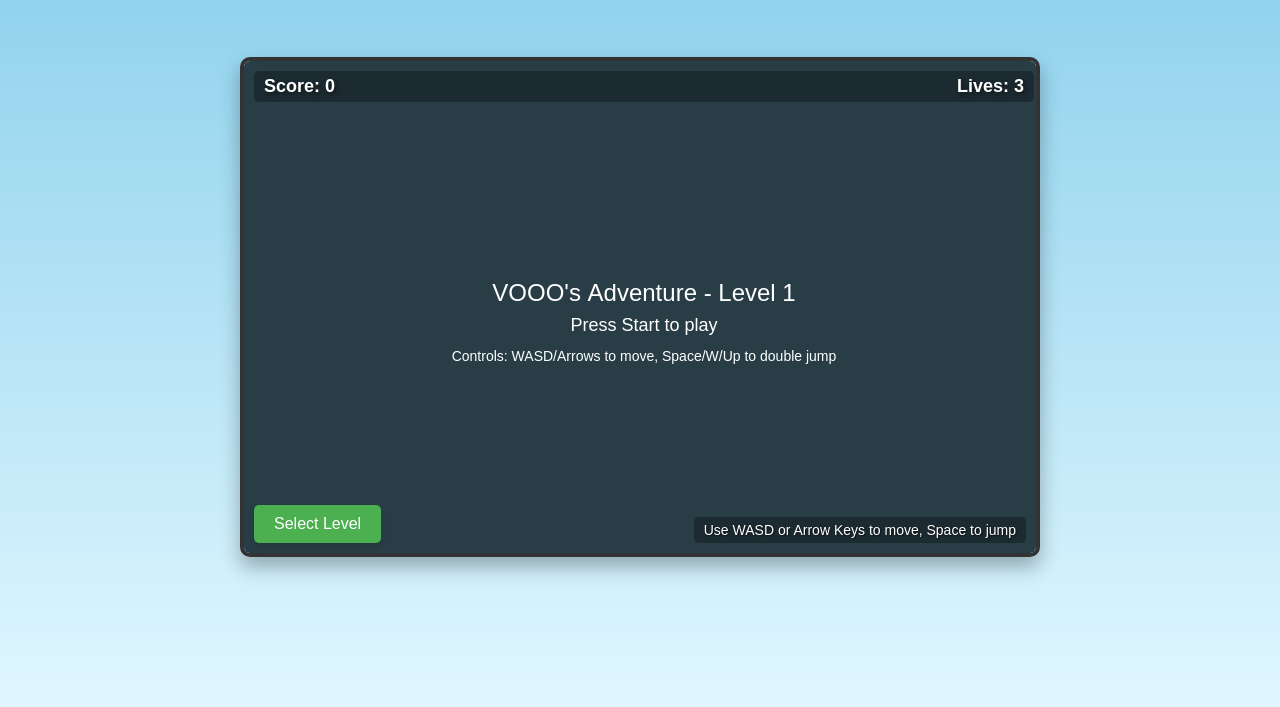
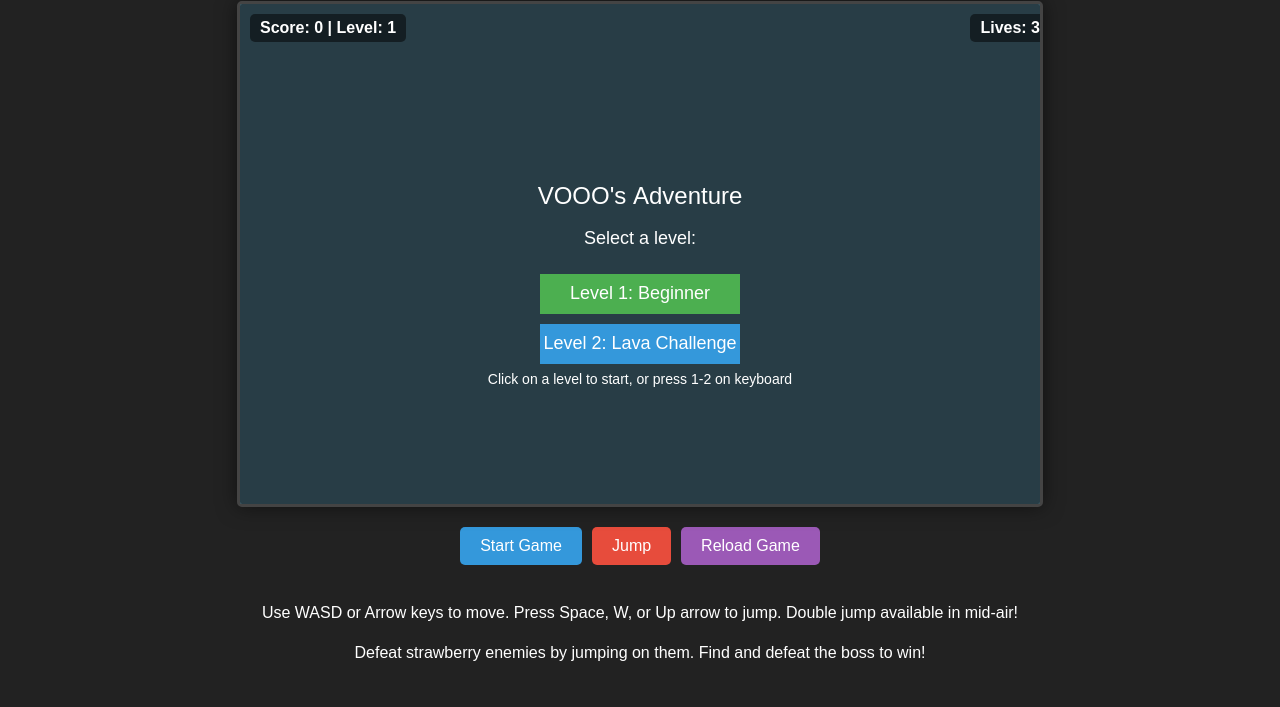
Before and after one commit to pnz1990/vooo-game, a plain HTML site: page index.html in a window 1280 px wide. Shown: the part 93-800 px from the top of the page. Drawn offline with Linux system fonts and the light colour scheme.

Commit message:
Add cache-busting and reload button to fix caching issues

```diff
--- a/index.html
+++ b/index.html
@@ -4,22 +4,158 @@
     <meta charset="UTF-8">
     <meta name="viewport" content="width=device-width, initial-scale=1.0">
     <title>VOOO's Adventure</title>
-    <link rel="stylesheet" href="style.css">
+    <style>
+        body {
+            margin: 0;
+            padding: 0;
+            display: flex;
+            flex-direction: column;
+            align-items: center;
+            justify-content: center;
+            min-height: 100vh;
+            background-color: #222;
+            font-family: Arial, sans-serif;
+            color: white;
+        }
+
+        #gameContainer {
+            position: relative;
+            width: 800px;
+            height: 500px;
+            border: 3px solid #444;
+            border-radius: 5px;
+            overflow: hidden;
+            box-shadow: 0 0 20px rgba(0, 0, 0, 0.5);
+        }
+
+        #gameCanvas {
+            background-color: #87CEEB;
+            width: 100%;
+            height: 100%;
+        }
+
+        #gameUI {
+            position: absolute;
+            top: 0;
+            left: 0;
+            width: 100%;
+            padding: 10px;
+            display: flex;
+            justify-content: space-between;
+            z-index: 10;
+        }
+
+        #score, #lives {
+            background-color: rgba(0, 0, 0, 0.5);
+            padding: 5px 10px;
+            border-radius: 5px;
+            font-weight: bold;
+        }
+
+        #controls {
+            margin-top: 20px;
+            display: flex;
+            gap: 10px;
+        }
+
+        button {
+            padding: 10px 20px;
+            font-size: 16px;
+            background-color: #3498db;
+            color: white;
+            border: none;
+            border-radius: 5px;
+            cursor: pointer;
+            transition: background-color 0.3s;
+        }
+
+        button:hover {
+            background-color: #2980b9;
+        }
+
+        #jumpButton {
+            background-color: #e74c3c;
+        }
+
+        #jumpButton:hover {
+            background-color: #c0392b;
+        }
+
+        h1 {
+            margin-bottom: 10px;
+            color: #3498db;
+            text-shadow: 2px 2px 4px rgba(0, 0, 0, 0.5);
+        }
+
+        #instructions {
+            margin-top: 20px;
+            max-width: 800px;
+            text-align: center;
+            line-height: 1.5;
+        }
+    </style>
 </head>
 <body>
-    <div class="game-container">
-        <div id="game-status">
-            <span id="score">Score: 0</span>
-            <span id="lives">Lives: 3</span>
-        </div>
+    <h1>VOOO's Adventure</h1>
+
+    <div id="gameContainer">
         <canvas id="gameCanvas"></canvas>
-        <div id="controls">
-            <button id="startButton">Select Level</button>
-        </div>
-        <div id="instructions">
-            <p>Use WASD or Arrow Keys to move, Space to jump</p>
+        <div id="gameUI">
+            <div id="score">Score: 0 | Level: 1</div>
+            <div id="lives">Lives: 3</div>
         </div>
     </div>
-    <script type="module" src="js/main.js"></script>
+
+    <div id="controls">
+        <button id="startButton">Start Game</button>
+        <button id="jumpButton">Jump</button>
+    </div>
+
+    <div id="instructions">
+        <p>Use WASD or Arrow keys to move. Press Space, W, or Up arrow to jump. Double jump available in mid-air!</p>
+        <p>Defeat strawberry enemies by jumping on them. Find and defeat the boss to win!</p>
+    </div>
+
+    <!-- Add a version parameter to prevent caching -->
+    <script src="game.js?v=1.0.1"></script>
+
+    <script>
+        // Add jump button functionality for mobile/touch devices
+        document.getElementById('jumpButton').addEventListener('click', function() {
+            // Simulate a space key press
+            const spaceEvent = new KeyboardEvent('keydown', {
+                code: 'Space',
+                key: ' ',
+                keyCode: 32,
+                which: 32,
+                bubbles: true
+            });
+            window.dispatchEvent(spaceEvent);
+
+            // Simulate key release after a short delay
+            setTimeout(function() {
+                const keyupEvent = new KeyboardEvent('keyup', {
+                    code: 'Space',
+                    key: ' ',
+                    keyCode: 32,
+                    which: 32,
+                    bubbles: true
+                });
+                window.dispatchEvent(keyupEvent);
+            }, 100);
+        });
+
+        // Force reload without cache
+        function forceReload() {
+            window.location.reload(true);
+        }
+
+        // Add a reload button
+        const reloadButton = document.createElement('button');
+        reloadButton.textContent = 'Reload Game';
+        reloadButton.style.backgroundColor = '#9b59b6';
+        reloadButton.addEventListener('click', forceReload);
+        document.getElementById('controls').appendChild(reloadButton);
+    </script>
 </body>
 </html>
```
